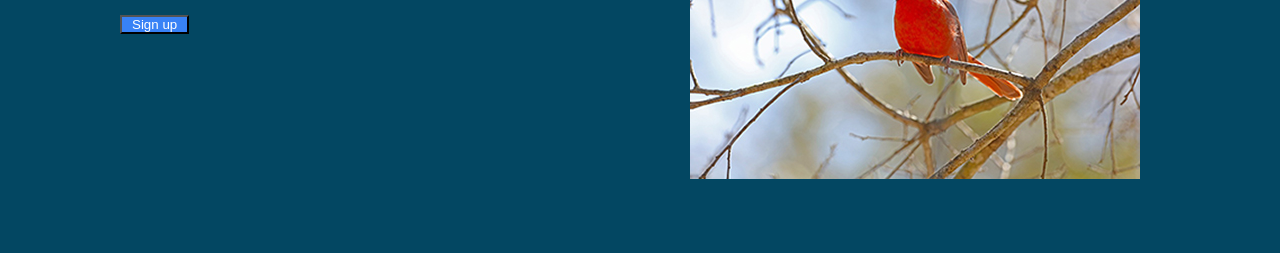
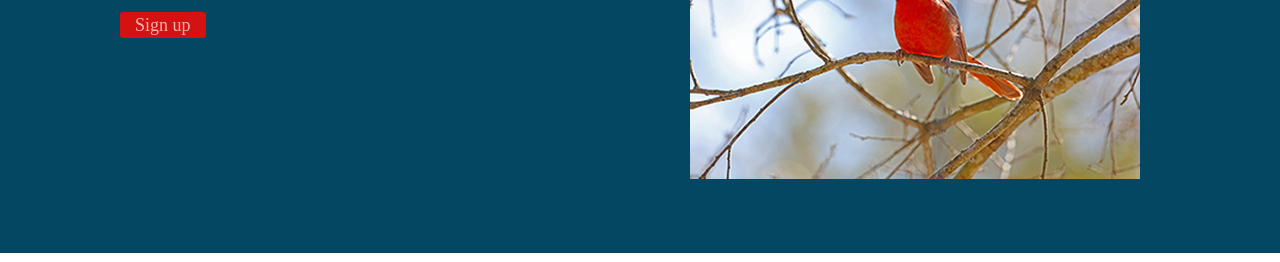
Before and after one commit to CozyFlintstone/Landing-Page, a plain HTML site: page index.html in a window 1280 px wide. Shown: the part 266-528 px from the top of the page. Drawn offline with Linux system fonts and the light colour scheme.

Commit message:
Add anchor tag to make Sign up button and style it

```diff
--- a/index.html
+++ b/index.html
@@ -30,7 +30,7 @@
             <div class="herobox1">
                 <h1>Northern Cardinals</h1>
                 <p class="secondary-text">Lorem ipsum dolor sit amet consectetur, adipisicing elit. Natus consequuntur quae temporibus culpa? Totam, odio similique ut maiores quasi sapiente</p>
-                <button>Sign up</button>
+                <a class="button" href="">Sign up</a>
             </div>
 
                 <div class="herobox2">
--- a/style.css
+++ b/style.css
@@ -51,6 +51,14 @@ a {
     padding: 0 50px;
 }
 
+.herobox1 a {
+    text-decoration: none;
+    background-color: #d51212;
+    padding: 3px 15px;
+    border-radius: 3px;
+    color: #ffffffad;
+}
+
 h1 {
     font-size: 48px;
     font-weight: 800;
@@ -66,9 +74,13 @@ h1 {
 }
 
 button {
-    background-color: #3882f6;
+    background-color: red;
     color: white;
     padding: 0 10px;
+}
+
+.herobox1 a {
+    text-decoration: none;
 }
 
 h2 {
```
